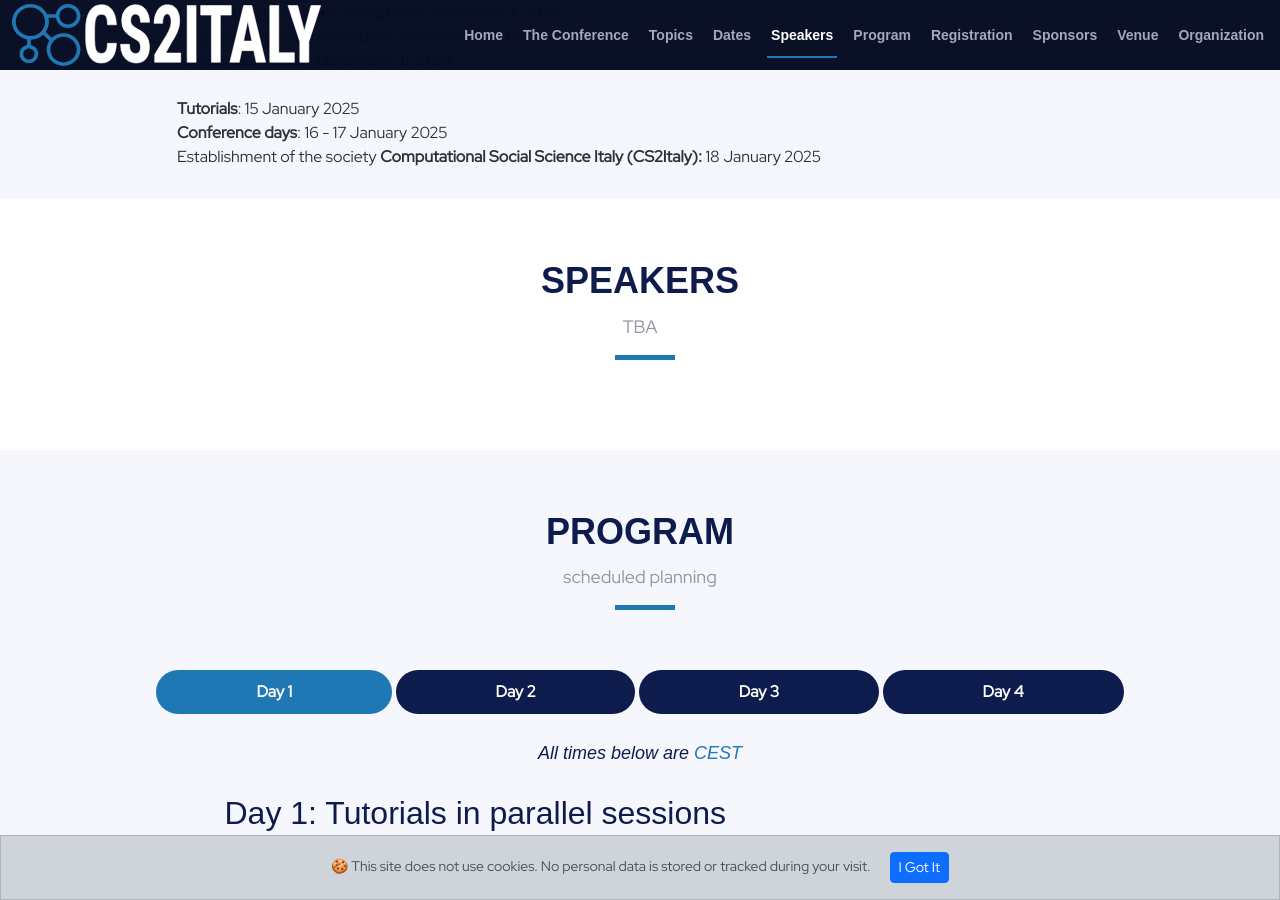
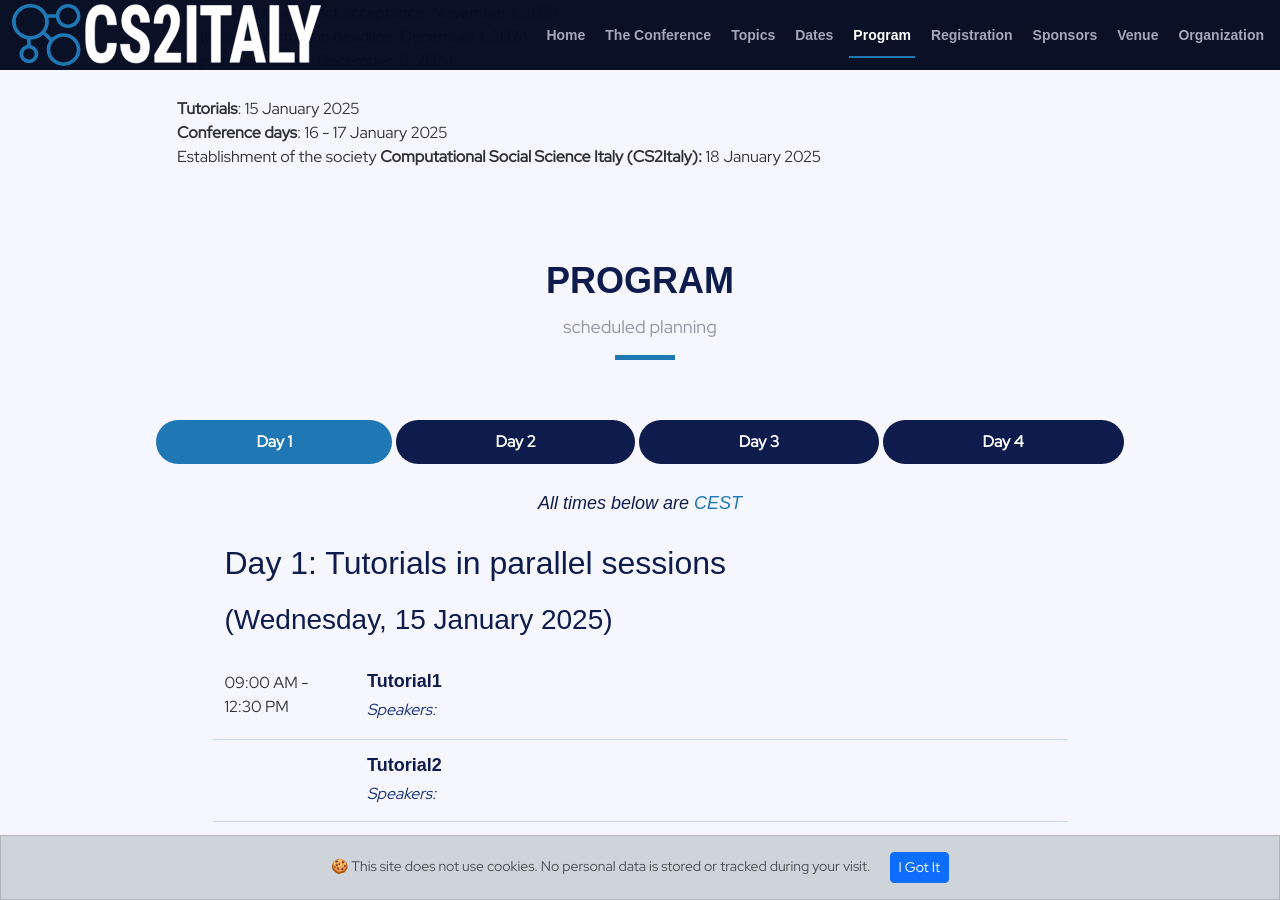
Before and after one commit to CS2Italy/conference, a Jekyll site: the page built from docs/index.md, in a window 1280 px wide and 900 px high, scrolled down 3035 px. Built offline with Jekyll 4.4.1, drawn with Linux system fonts in a browser that asks for light colours.

Commit message:
Update default.html

```diff
--- a/docs/_layouts/default.html
+++ b/docs/_layouts/default.html
@@ -39,6 +39,7 @@
   * License: https://bootstrapmade.com/license/
   ======================================================== -->
 </head>
+{% assign count_speakers = site.data.speakers | size %}
 
 <body>
 
@@ -56,7 +57,9 @@
           <li><a class="nav-link scrollto" href="#about">The Conference</a></li>
           <li><a class="nav-link scrollto" href="#cfp">Topics</a></li>
           <li><a class="nav-link scrollto" href="#dates">Dates</a></li>
+	  {% if count_speakers > 0 %}
           <li><a class="nav-link scrollto" href="#speakers">Speakers</a></li>
+	  {% endif %}
           <li><a class="nav-link scrollto" href="#schedule">Program</a></li>
           <li><a class="nav-link scrollto" href="#registrationfees">Registration</a></li>
           <li><a class="nav-link scrollto" href="#supporters">Sponsors</a></li>
@@ -144,6 +147,7 @@
 
     </section><!-- End Topics Section -->
 
+   {% if count_speakers > 0 %}
     <!-- ======= Speakers Section ======= -->
     <section id="speakers">
       <div class="container" data-aos="fade-up">
@@ -172,7 +176,7 @@
       </div> -->
 
     </section><!-- End Speakers Section -->
-
+    {% endif %}
 
      <!-- ======= Schedule Section ======= -->
      <section id="schedule" class="section-with-bg">
```
